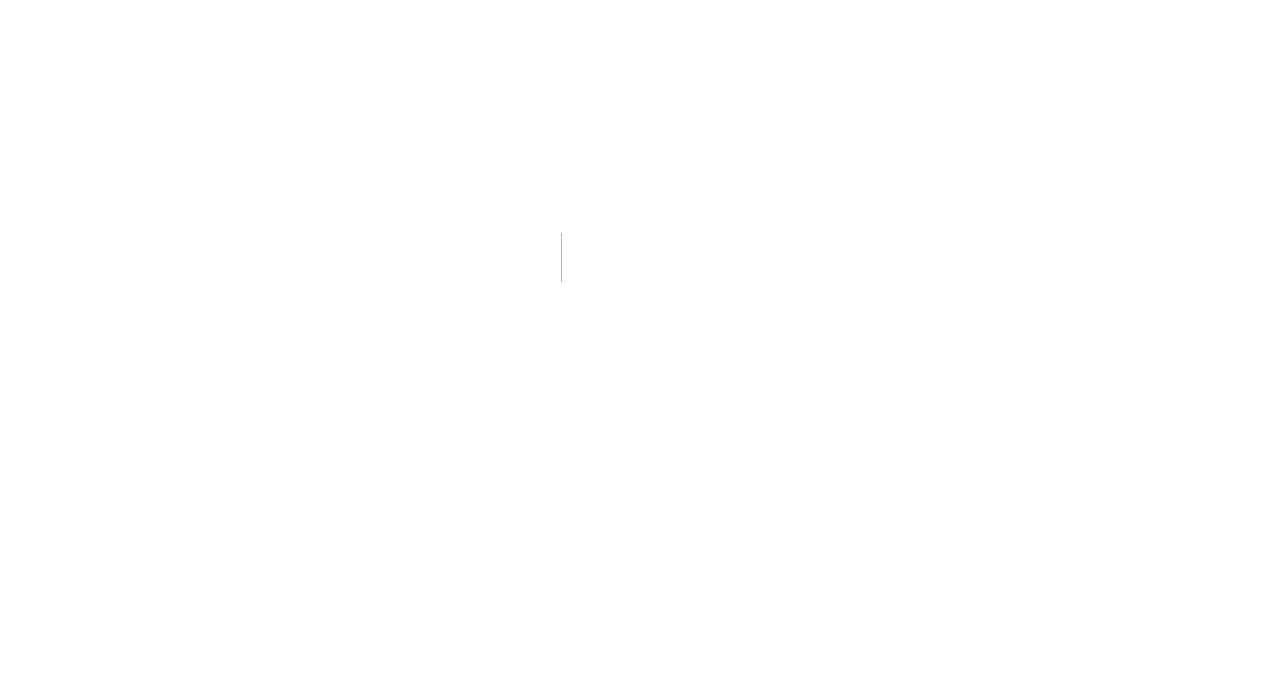
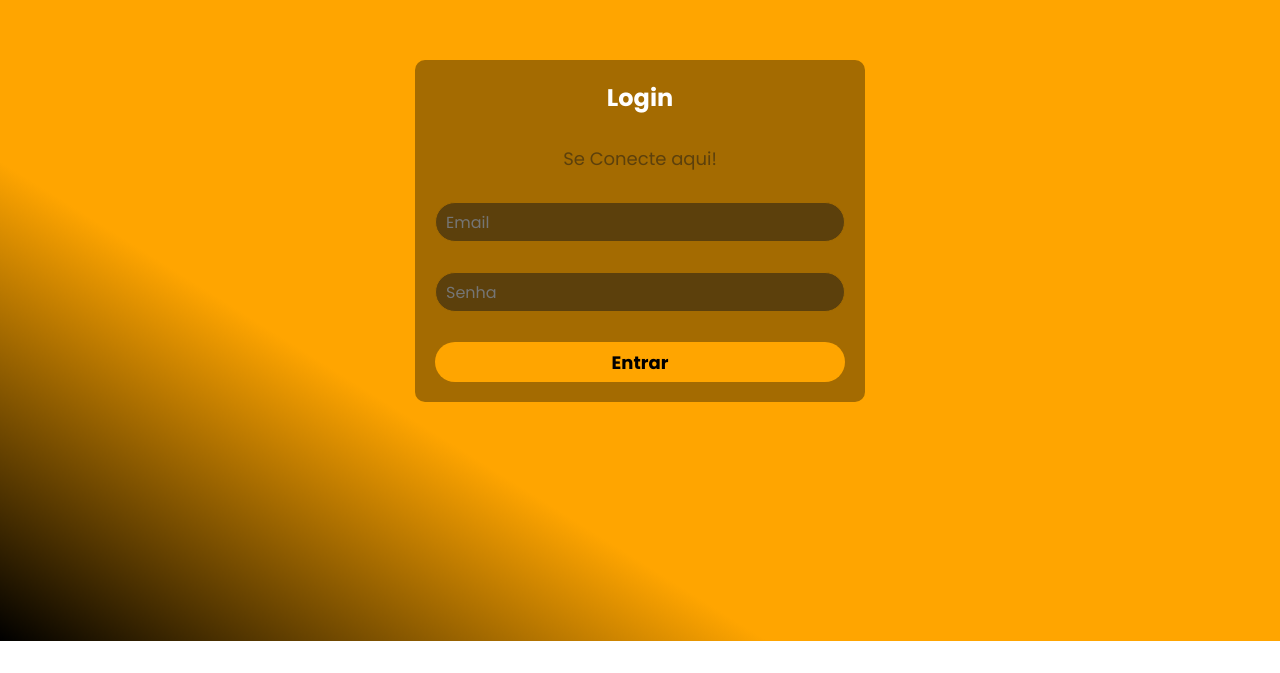
Before and after one commit to cristiano-ajulabs/front-end-NEXTJS-ajulabs, a Next.js app: page /login in a window 1280 px wide. Before the commit this address had no page. Shown: the part 159-832 px from the top of the page. After the commit the page ends 800 px from the top, so only its background shows below. Built offline with nearby package versions, Linux system fonts and the light colour scheme.

Commit message:
Page separation

```diff
--- a/src/app/dashboard/page.tsx
+++ b/src/app/dashboard/page.tsx
@@ -20,8 +20,6 @@ export default function Dashboard() {
       console.error("Erro ao buscar usuários", err)
     }
   }
-
-
 
   async function deleteUsers(id: string) {
     try {
--- /dev/null
+++ b/src/app/login/page.tsx
@@ -0,0 +1,43 @@
+"use client"
+import { useRef } from 'react'
+import { useRouter } from 'next/navigation'
+import api from '../services/api'
+
+export default function Login(){
+    const router = useRouter()
+
+      const inputName = useRef<HTMLInputElement>(null)
+      const inputEmailCadastro = useRef<HTMLInputElement>(null)
+      const inputPasswordCadastro = useRef<HTMLInputElement>(null)
+
+      const inputEmailLogin = useRef<HTMLInputElement>(null)
+      const inputPasswordLogin = useRef<HTMLInputElement>(null)
+
+    async function handleLogin(e: React.FormEvent) {
+    e.preventDefault()
+
+    const email = inputEmailLogin.current?.value
+    const password = inputPasswordLogin.current?.value
+
+    try {
+      await api.post("/login", {email, password})
+      router.push("/dashboard")
+    } catch (err) {
+      alert("Login inválido")
+    }
+  }
+
+    return(
+        <div className="container">
+            <form onSubmit={handleLogin}>
+        <h2>Login</h2>
+        <span className='paragrafo'>
+          <p>Se Conecte aqui! </p>
+        </span>
+        <input placeholder="Email" type="email" ref={inputEmailLogin} />
+        <input placeholder="Senha" type="password" ref={inputPasswordLogin} />
+        <button type="submit">Entrar</button>
+      </form>
+        </div>
+    )
+}
```
Also changed, not shown: src/app/page.tsx (+2 -23 lines).
